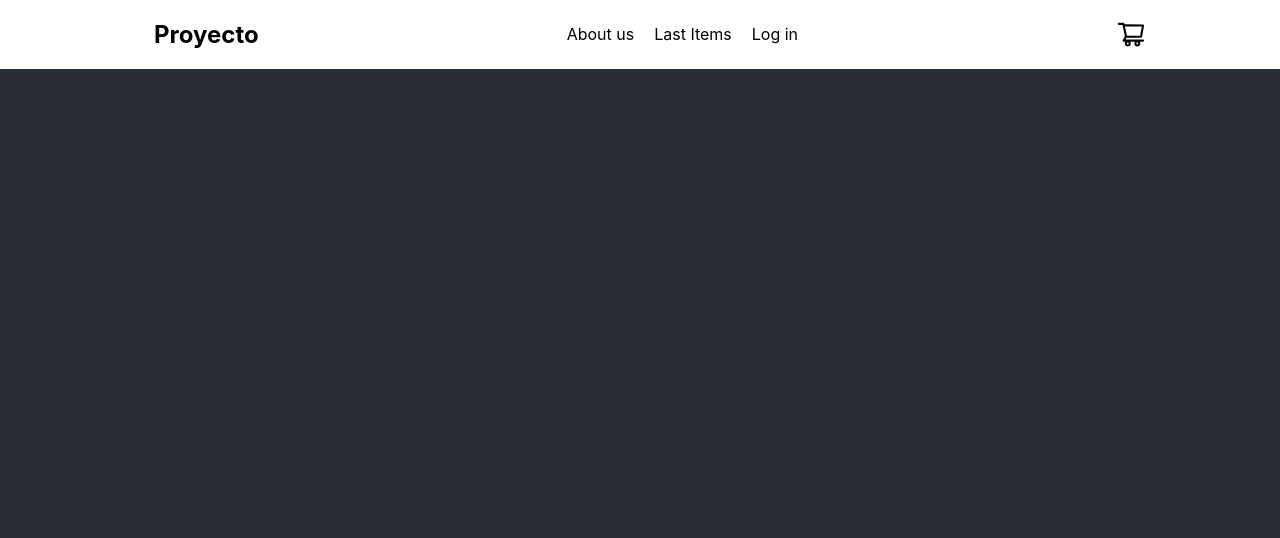
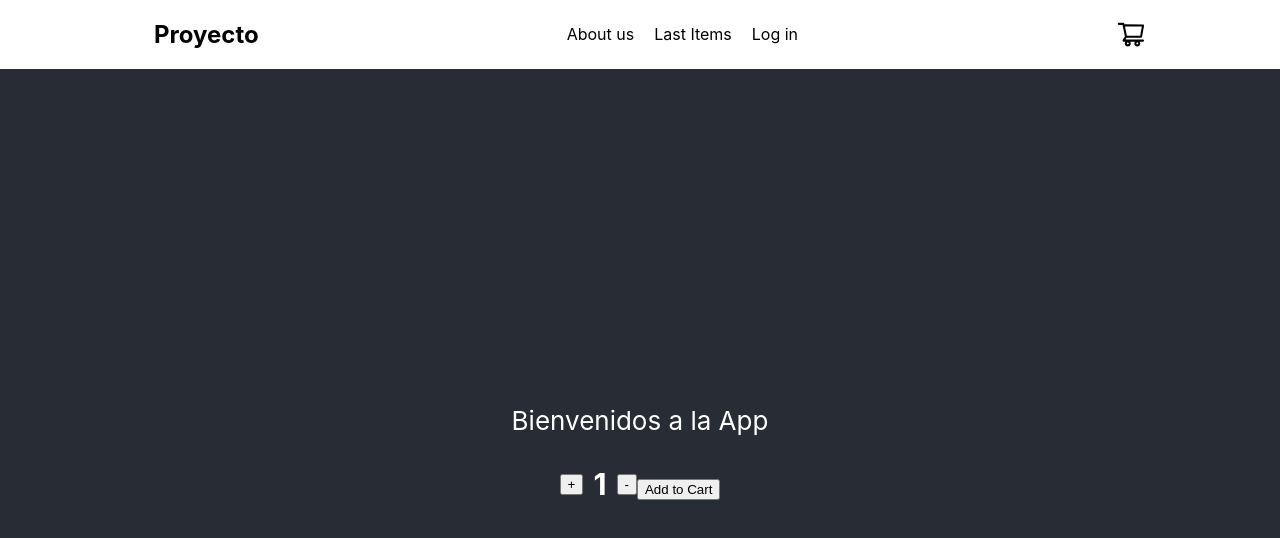
Before and after one commit to tomitose/e-musica, a React (Create React App) app: page / in a window 1280 px wide. Shown: the top 538 px of the page. Built offline with nearby package versions, Linux system fonts and the light colour scheme.

Commit message:
agregado de ItemCount,ItemListContainer

```diff
--- a/src/App.js
+++ b/src/App.js
@@ -1,4 +1,6 @@
 import './App.css';
+import ItemCount from './components/ItemCount/ItemCount';
+import ItemListContainer from './components/ItemListContainer/ItemListContainer';
 import Navbar from './components/Navbar/Navbar';
 
 
@@ -7,7 +9,8 @@ function App() {
     <div className="App">
       <Navbar/>
       <header className="App-header">
-
+       <ItemListContainer titulo="Bienvenidos a la App"/>
+       <ItemCount initial={1}/>
       </header>
     </div>
   );
--- /dev/null
+++ b/src/components/ItemCount/ItemCount.css
@@ -0,0 +1,9 @@
+.container-count {
+    display: flex;
+    align-items: center;
+}
+
+.count-number {
+    margin-left: 10px;
+    margin-right: 10px;
+}
--- /dev/null
+++ b/src/components/ItemCount/ItemCount.jsx
@@ -0,0 +1,32 @@
+import React, { useState } from 'react';
+import {Button} from 'react-bootstrap';
+import './ItemCount.css';
+
+const ItemCount = () => {
+
+const[count,setCount] = useState (1)
+
+function decrement () {
+   setCount(count - 1)
+   if (count <= 0){
+    setCount(0)
+   }
+}
+
+function increase () {
+   setCount(count + 1)
+}
+
+  return (
+    <div className='container-count'>
+        <Button onClick={() => increase()}> + </Button>
+        <h3 className='count-number'>{count}</h3>
+        <Button onClick={() => decrement()}> - </Button>
+        <div>
+        <Button>Add to Cart</Button>
+        </div>
+    </div>
+  )
+}
+
+export default ItemCount
--- a/src/components/ItemListContainer/ItemListContainer.jsx
+++ b/src/components/ItemListContainer/ItemListContainer.jsx
@@ -0,0 +1,9 @@
+import React from 'react'
+
+const ItemListContainer = (props) => {
+  return (
+    <div>{props.titulo}</div>
+  )
+}
+
+export default ItemListContainer
```
